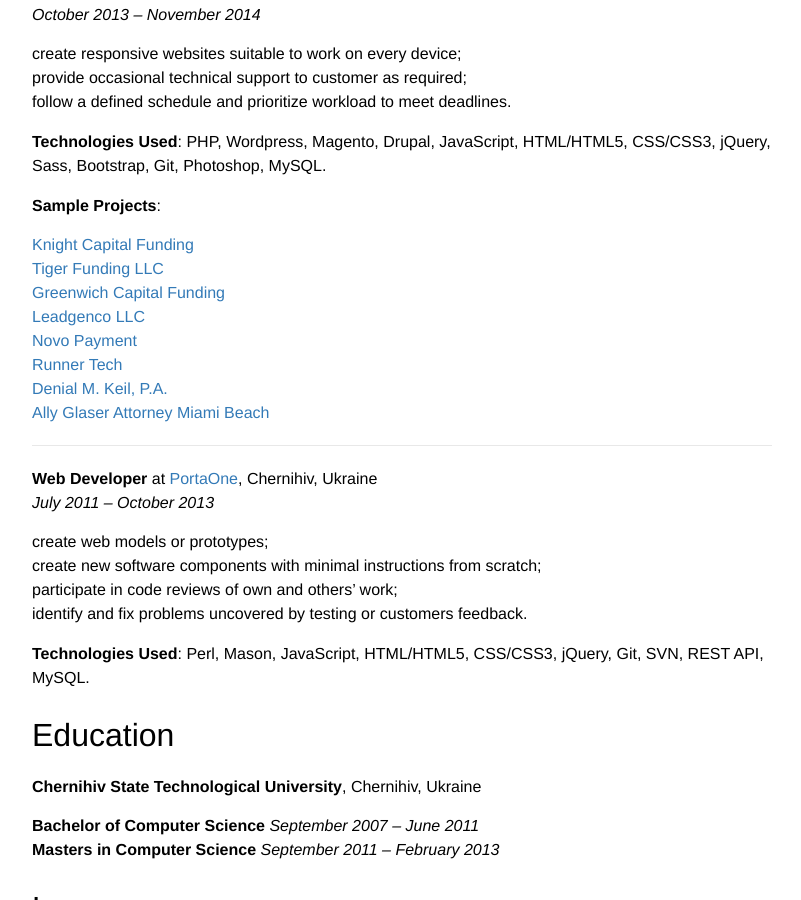
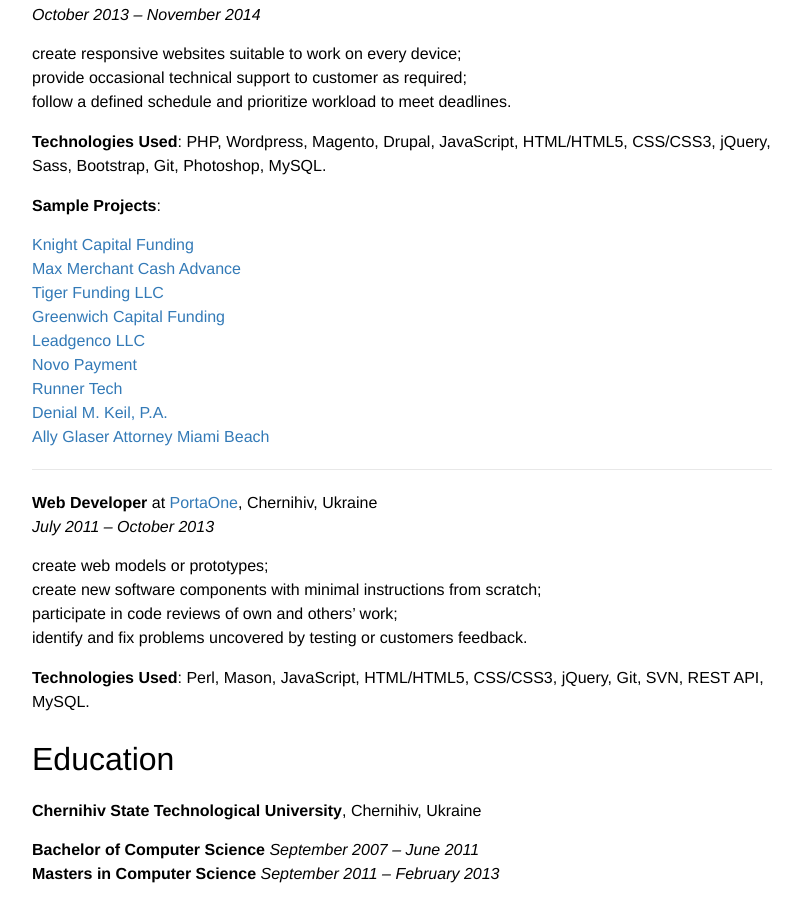
Before and after one commit to yuyokk/yuyokk.github.io, a Jekyll site: the page built from resume.md, in a window 1280 px wide and 900 px high, scrolled down 1229 px. Shown: the whole window, without its empty margins (238-1039 px from the left). Built offline with Jekyll 4.4.1, drawn with Linux system fonts in a browser that asks for light colours.

Commit message:
Add maxmerchantcashadvance.com to resume

```diff
--- a/resume.md
+++ b/resume.md
@@ -59,6 +59,7 @@
 **Sample Projects**:
 
 + [Knight Capital Funding](http://www.knightcapitalfunding.com/ "KnightCapitalFunding")
++ [Max Merchant Cash Advance](http://maxmerchantcashadvance.com/ "Max Merchant Cash Advance")
 + [Tiger Funding LLC](http://tigerfundingllc.com/ "TigerFundingLLC")
 + [Greenwich Capital Funding](http://greenwichcapitalfunding.com/ "GreenwichCapitalFunding")
 + [Leadgenco LLC](http://leadgencollc.com/ "LeadgencoLLC")
```
